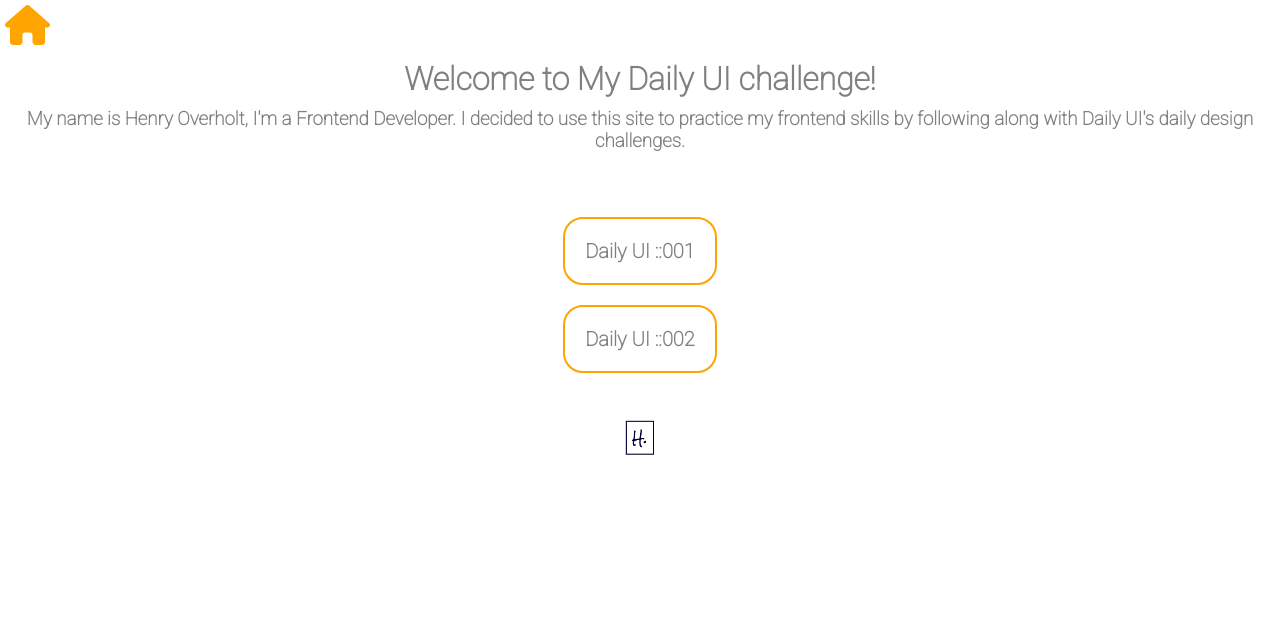
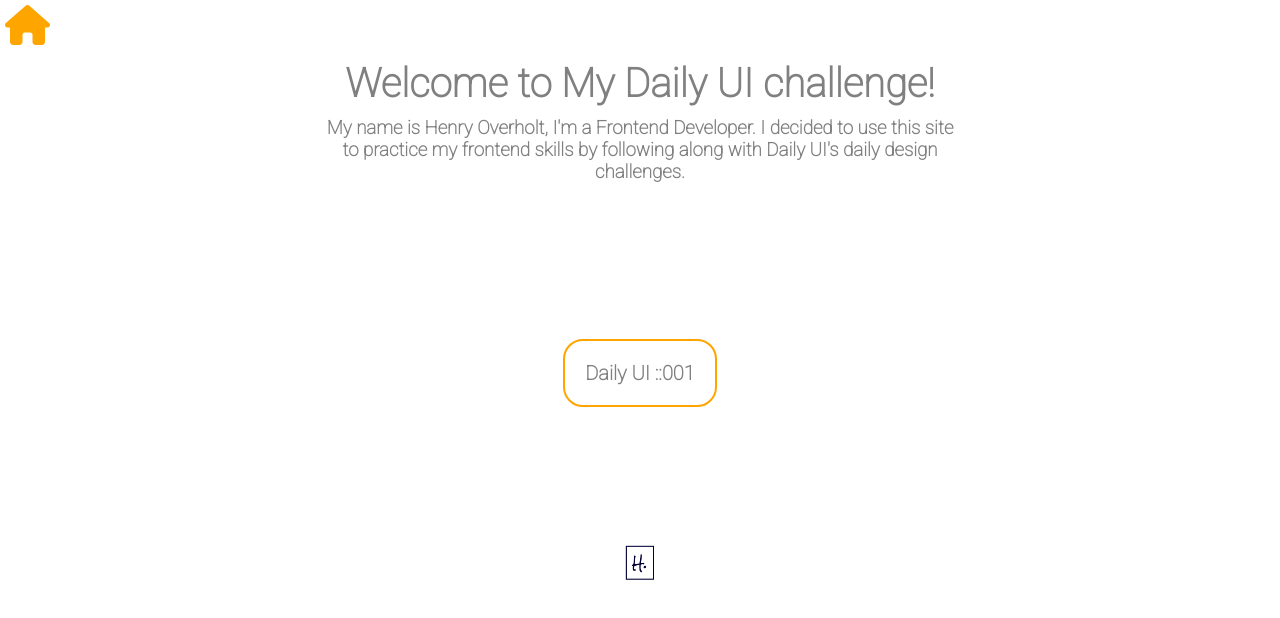
Before and after one commit to Henry-Overholt/dailyUIchallenge, an Angular app: page /home in a window 1280 px wide. Shown: the top 618 px of the page. Built offline with nearby package versions, Linux system fonts and the light colour scheme.

Commit message:
added desktop styling

```diff
--- a/src/app/app.module.ts
+++ b/src/app/app.module.ts
@@ -7,7 +7,7 @@ import { HomeComponent } from "./home/home.component";
 import { NumberOneComponent } from "./number-one/number-one.component";
 const appRoutes: Routes = [
   { path: "home", component: HomeComponent },
-  { path: "001", component: NumberOneComponent },
+  { path: "dailyUI:001", component: NumberOneComponent },
   { path: "**", component: HomeComponent },
   { path: "", redirectTo: "/home", pathMatch: "full" },
 ];
--- a/src/app/home/home.component.css
+++ b/src/app/home/home.component.css
@@ -67,3 +67,26 @@ button {
   font-family: "Roboto", sans-serif;
   margin: 10px;
 }
+.hideMobile {
+  display: none;
+}
+@media screen and (min-width: 768px) {
+  h1 {
+    width: 50%;
+    font-size: 40px;
+  }
+  h3 {
+    width: 50%;
+  }
+  #challengeContainer {
+    width: 90%;
+
+    flex-direction: row;
+    justify-content: space-evenly;
+    flex-wrap: wrap;
+  }
+  .challenges {
+    width: 30%;
+    height: 250px;
+  }
+}
--- a/src/app/home/home.component.ts
+++ b/src/app/home/home.component.ts
@@ -12,14 +12,14 @@ export class HomeComponent implements OnInit {
       prompt:
         "Create a sign up page, modal, form, or app screen related to signing up for something. It could be for a volunteer event, contest registration, a giveaway, or anything you can image.",
       show: false,
-      path: "001",
+      path: "dailyUI:001",
     },
-    {
-      challengeNum: "002",
-      prompt: "This is just a test for number 2",
-      show: false,
-      path: "002",
-    },
+    // {
+    //   challengeNum: "002",
+    //   prompt: "This is just a test for number 2",
+    //   show: false,
+    //   path: "dailyUI:002",
+    // },
   ];
   constructor() {}
 
```
